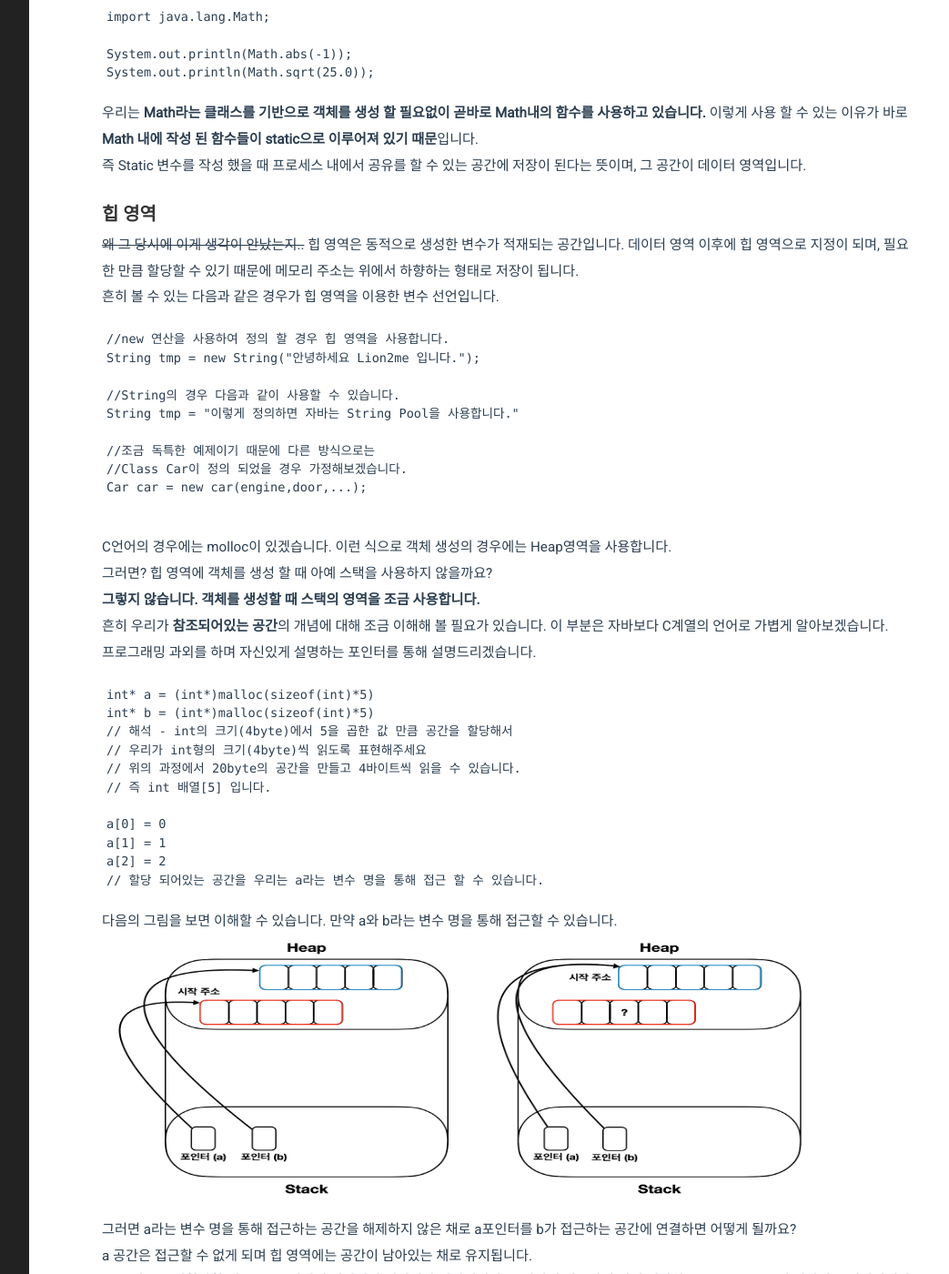
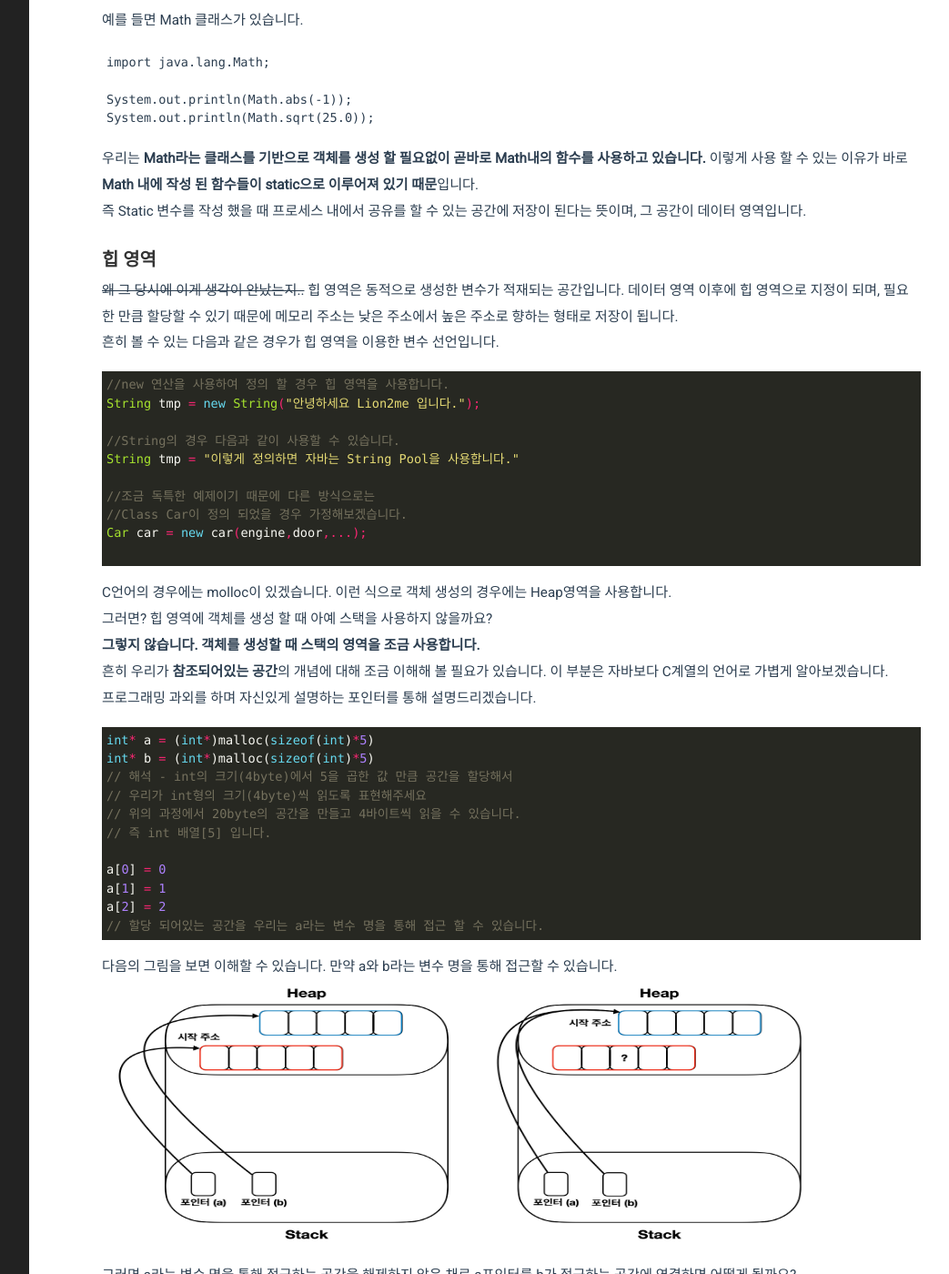
Before and after one commit to Lion2me/Lion2me_change, a Jekyll site: the page built from _posts/2021-07-12-메모리-영역에-대하여.md, in a window 1280 px wide and 1400 px high, scrolled down 1176 px. Shown: the whole window at 91% size, without its empty margins (188-1231 px from the left). Built offline with Jekyll 4.4.1, drawn with Linux system fonts in a browser that asks for light colours; some of the changed text lies outside the part shown.

Commit message:
commit date : 2021-07-13 commit content : 메모리영역 추가

````diff
--- a/_posts/2021-07-13-Heap과-Stack에-대하여.md
+++ b/_posts/2021-07-12-메모리-영역에-대하여.md
@@ -21,7 +21,7 @@
 
 OS에서는 **특정 프로그램을 실행 할 때 프로세스라는 형태로 메모리(RAM)에 적재합니다.** 이때 어떠한 형태로 메모리에 적재하는지 먼저 알아보도록 하겠습니다.
 
-<img src="/public/img/메모리영역0.png" width="400" height="500">
+<img src="/public/img/메모리영역0.png" width="470" height="550">
 
 ### 코드 영역
 
@@ -48,11 +48,11 @@
 
 ### 힙 영역
 
-~~왜 그 당시에 이게 생각이 안났는지..~~ 힙 영역은 동적으로 생성한 변수가 적재되는 공간입니다. 데이터 영역 이후에 힙 영역으로 지정이 되며, 필요한 만큼 할당할 수 있기 때문에 메모리 주소는 위에서 하향하는 형태로 저장이 됩니다.
+~~왜 그 당시에 이게 생각이 안났는지..~~ 힙 영역은 동적으로 생성한 변수가 적재되는 공간입니다. 데이터 영역 이후에 힙 영역으로 지정이 되며, 필요한 만큼 할당할 수 있기 때문에 메모리 주소는 낮은 주소에서 높은 주소로 향하는 형태로 저장이 됩니다.
 
 흔히 볼 수 있는 다음과 같은 경우가 힙 영역을 이용한 변수 선언입니다.
 
-```JAVA
+```java
 //new 연산을 사용하여 정의 할 경우 힙 영역을 사용합니다.
 String tmp = new String("안녕하세요 Lion2me 입니다.");
 
@@ -75,7 +75,7 @@
 
 프로그래밍 과외를 하며 자신있게 설명하는 포인터를 통해 설명드리겠습니다.
 
-```C
+```c++
 int* a = (int*)malloc(sizeof(int)*5)
 int* b = (int*)malloc(sizeof(int)*5)
 // 해석 - int의 크기(4byte)에서 5을 곱한 값 만큼 공간을 할당해서
@@ -92,7 +92,6 @@
 다음의 그림을 보면 이해할 수 있습니다. 만약 a와 b라는 변수 명을 통해 접근할 수 있습니다.
 
 <img src="/public/img/메모리영역1.png" width="800" height="300">
-
 
 그러면 a라는 변수 명을 통해 접근하는 공간을 해제하지 않은 채로 a포인터를 b가 접근하는 공간에 연결하면 어떻게 될까요?
 
@@ -114,13 +113,11 @@
 
 다음 그림은 제가 이해한 스택의 구조를 그린 그림입니다.
 
-<img src="/public/img/메모리영역2.png" width="400" height="500">
-
-[그림]
+<img src="/public/img/메모리영역2.png" width="470" height="550">
 
 *조금 주의할 점은 스레드에서 함수가 리턴되어 되돌아오는 주소는 프로세스에서 사용하는 PC가 아닙니다. PCB에서 PC값은 프로세스 실행 중 인터럽트를 통해 다른 프로세스 실행 시 실행위치를 저장한 것이므로 위 함수 리턴주소랑은 다릅니다. ~~혹시나 헷갈릴 것 같기에..~~*
 
-이렇게 함수가 리턴되는 주소가 있어야 실행을 마친 후 함수에서 선언 된 지역변수와 매개변수를 제거하고 다시 이전의 함수를 실행합니다.
+이렇게 함수가 리턴되는 주소가 있어야 실행을 마친 후 함수에서 선언 된 지역변수와 매개변수를 제거하고 다시 이전의 함수를 실행합니다. 그리고 이미지에서 보이는 것처럼 함수는 실행되는 순서대로 쌓이는 LIFO(Last In First Out)의 형태로 작동합니다.
 
 ### 참고
 
````
Also changed, not shown: other parts of _posts/2021-07-12-메모리-영역에-대하여.md (+1 -1 lines).
